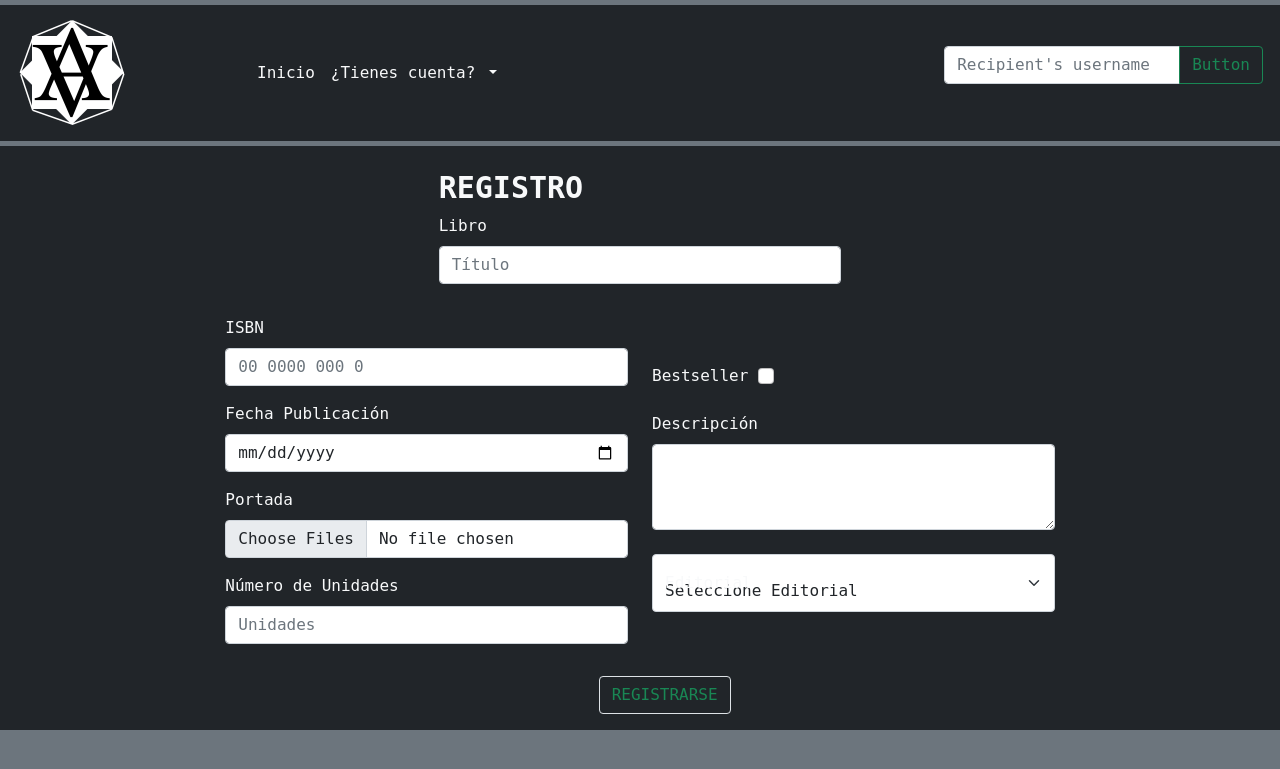
After one commit to mextriner/BibliotecaProyecto, a PHP site: page /registroLibro.php in a window 1280 px wide. The commit adds this page. Shown: the top 769 px of the page. Run offline with PHP 8.4, Linux system fonts and the light colour scheme; data that the repository does not hold is empty.

Commit message:
Trabajo Camlo

```diff
--- /dev/null
+++ b/conexion.php
@@ -0,0 +1,17 @@
+<?PHP
+
+//VOY LAS VARIABLES PARA GURADR LOS PARAMETROS DE LA CONEXIÓN
+    $contrasena = '1234';
+    $usuario = 'root';
+    $bd ='biblioteca';
+
+    try{
+        // montar la conexion a la base de datos
+        $mbd = new PDO('mysql:host=localhost;dbname='.$bd,$usuario,$contrasena);
+        $mbd->setAttribute(PDO::ATTR_ERRMODE, PDO::ERRMODE_EXCEPTION);
+
+
+    } catch(Exception $e){
+            echo "Error de conexión" . $e->getMessage();
+    }
+?>
--- /dev/null
+++ b/registroLibro.php
@@ -0,0 +1,144 @@
+<!DOCTYPE html>
+<html lang="en">
+
+<head>
+    <meta charset="UTF-8">
+    <meta http-equiv="X-UA-Compatible" content="IE=edge">
+    <meta name="viewport" content="width=device-width, initial-scale=1.0">
+    <title>Registro</title>
+    <link rel="stylesheet" href="lb/css/bootstrap.min.css">
+    <link rel="stylesheet" href="fuentes/css/all.min.css">
+</head>
+
+<body class="bg-secondary text-light" style="font-family:monospace;">
+    <div>
+
+        <!--LA BARRA DE NAVEGACION-->
+        <div class="container-fluid bg-dark" style="padding:0">
+            <nav class="navbar navbar-expand-lg navbar-light " style="margin: 5px ;">
+                <div class="container-fluid">
+                    <a class="navbar-brand" href="https://www.leagueoflegends.com/es-es/"><img src="img/bibliLogoRec.png" alt="" style="width:50% ;"></a>
+                    <button class="navbar-toggler" type="button" data-bs-toggle="collapse" data-bs-target="#navbarSupportedContent" aria-controls="navbarSupportedContent" aria-expanded="false" aria-label="Toggle navigation">
+                        <div class="bg-ligth">
+                            <span class="navbar-toggler-icon"></span>
+                        </div>
+
+                    </button>
+                    <div class="collapse navbar-collapse" id="navbarSupportedContent">
+                        <ul class="navbar-nav me-auto mb-2 mb-lg-0 d-flex justify-content-center">
+                            <li class="nav-item">
+                                <a class="nav-link active text-light" aria-current="page" href="#">Inicio</a>
+                            </li>
+                            <li class="nav-item dropdown">
+                                <a class="nav-link dropdown-toggle text-light" href="#" id="navbarDropdown" role="button" data-bs-toggle="dropdown" aria-expanded="false">
+                                    ¿Tienes cuenta?
+                                </a>
+                                <ul class="dropdown-menu" aria-labelledby="navbarDropdown">
+                                    <li><a class="dropdown-item" href="#">Registrarse</a></li>
+                                    <li>
+                                        <hr class="dropdown-divider">
+                                    </li>
+                                    <li><a class="dropdown-item" href="#">Iniciar Sesión</a></li>
+                                </ul>
+                            </li>
+                        </ul>
+                        <form class="d-flex">
+                            <div class="input-group mb-3">
+                                <input type="text" class="form-control" placeholder="Recipient's username" aria-label="Recipient's username" aria-describedby="button-addon2">
+                                <button class="btn btn-outline-success" type="button" id="button-addon2">Button</button>
+                            </div>
+                        </form>
+                    </div>
+                </div>
+            </nav>
+        </div>
+        <div class="container-fluid bg-dark">
+            <!--en esta linea se reparten los elementos-->
+
+            <form method="POST" action="insertarLibro.php" enctype="multipart/form-data" >
+
+                <div class="row  d-flex justify-content-center">
+
+                    <div class="col-md-4 col-sm-12 mb-3 mt-4">
+                        <h1 style="font-size: 30px; ;"><strong>REGISTRO</strong></h1>
+
+                        <label for="exampleFormControlInput1" class="form-label">Libro</label>
+                        <input type="text" class="form-control" name="Titulo" placeholder="Título">
+                    </div>
+                </div>
+                <div class="row d-flex justify-content-center">
+
+
+                    <div class="col-sm-12 col-md-4 mt-3 mb-3 text-light">
+
+
+                        <div class="mb-3">
+                            <label for="exampleFormControlInput1" class="form-label">ISBN</label>
+                            <input type="text" class="form-control" name="ISBN" placeholder="00 0000 000 0">
+                        </div>
+
+                        <div class="mb-3">
+                            <label for="exampleFormControlInput1" class="form-label">Fecha Publicación</label>
+                            <input type="date" class="form-control" name="Fecha" placeholder="Fecha">
+                        </div>
+                        <div class="mb-3">
+                            <label for="formFileMultiple" class="form-label">Portada</label>
+                            <input class="form-control" type="file" name="foto" id="formFileMultiple" multiple>
+                        </div>
+                        <div class="mb-3">
+                            <label for="exampleFormControlInput1" class="form-label">Número de Unidades</label>
+                            <input type="text" class="form-control" name="Unidades" placeholder="Unidades">
+                        </div>
+                    </div>
+                    <div class="col-sm-12 col-md-4 mt-3 mb-3 text-light">
+                        <div class="pt-5 mb-4">
+                            <label class="form-check-label" for="flexCheckDefault">
+                                Bestseller
+                            </label>
+                            <input class="form-check-input" type="checkbox" value="True" name="bestseller" id="flexCheckDefault">
+
+                        </div>
+                        <div class="mb-4">
+                            <label for="exampleFormControlInput1" class="form-label">Descripción</label>
+                            <textarea class="form-control" name="descripcion" id="exampleFormControlTextarea1" rows="3"></textarea>
+                        </div>
+                        <div class="mb-3">
+
+                            <div class="form-floating">
+                                <label for="inputState" class="form-label">Editorial</label>
+                                <select name="editorial" class="form-select">
+                                    <option selected>Seleccione Editorial</option>
+                                    <?php
+                                    include 'conexion.php';
+                                    /*$conexion = new PDO('mysql:host=localhost;dbname=aplicacion','root', '');*/
+                                    foreach ($mbd->query("SELECT * FROM editorial;") as $editorial) {
+
+                                        echo '<option>'.$editorial['idEditorial'] . " " . $editorial['nombre'].'</option>';
+                                    }
+                                    ?>
+                                </select>
+                            </div>
+                        </div>
+
+
+
+
+                        <input type="hidden" name="oculto" value="1">
+
+
+                    </div>
+                </div>
+                <div class="row d-flex justify-content-center">
+                    <div class="mb-3 col-sm-12 col-md-1">
+                        <button class="btn btn-outline-success Hadow rounded border" type="submit">REGISTRARSE</button>
+                    </div>
+                </div>
+            </form>
+
+
+        </div>
+    </div>
+    <script src="lb/js/bootstrap.min.js"></script>
+</body>
+
+</html>
--- a/swiper.html
+++ b/swiper.html
@@ -18,11 +18,9 @@
         }
         .principal {
             height: 100%;
-
         }
 
         .principal {
-
             font-family: monospace;
             font-size: 14px;
             color: #000;
```
Also changed, not shown: inicSesion.html (+26 -15 lines), insertarEditorial.php (added, +18 -0 lines), insertarLibro.php (added, +74 -0 lines), insertarUsuario.php (added, +22 -0 lines), registro.php (renamed from registro.html, +22 -12 lines), registroEditorial.php (added, +86 -0 lines), endv.jpg (added), esdla.jpg (added), img/bibliLogoW.png (added), insertarUnidad.php (added), jdt.jpg (added).
